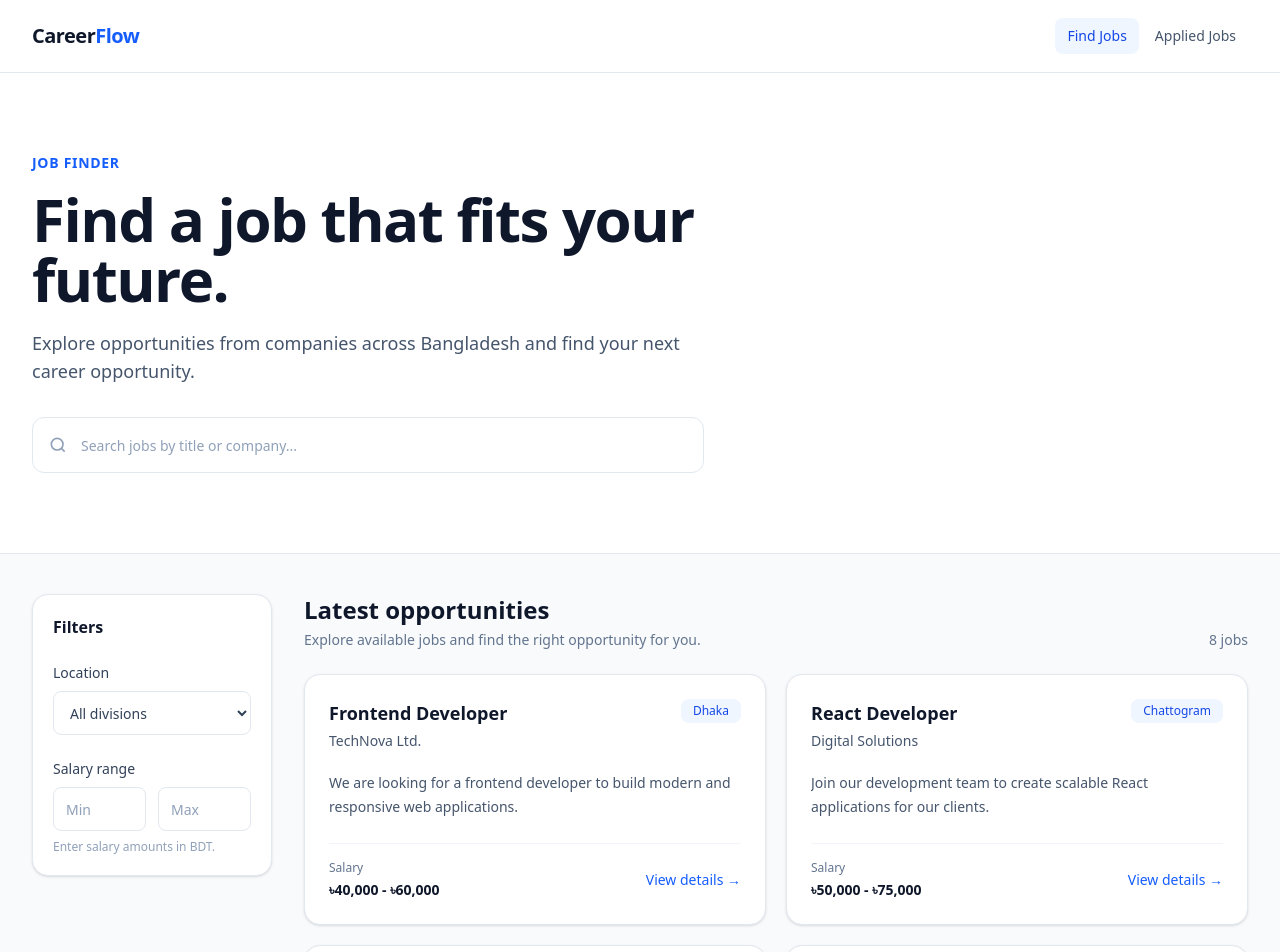
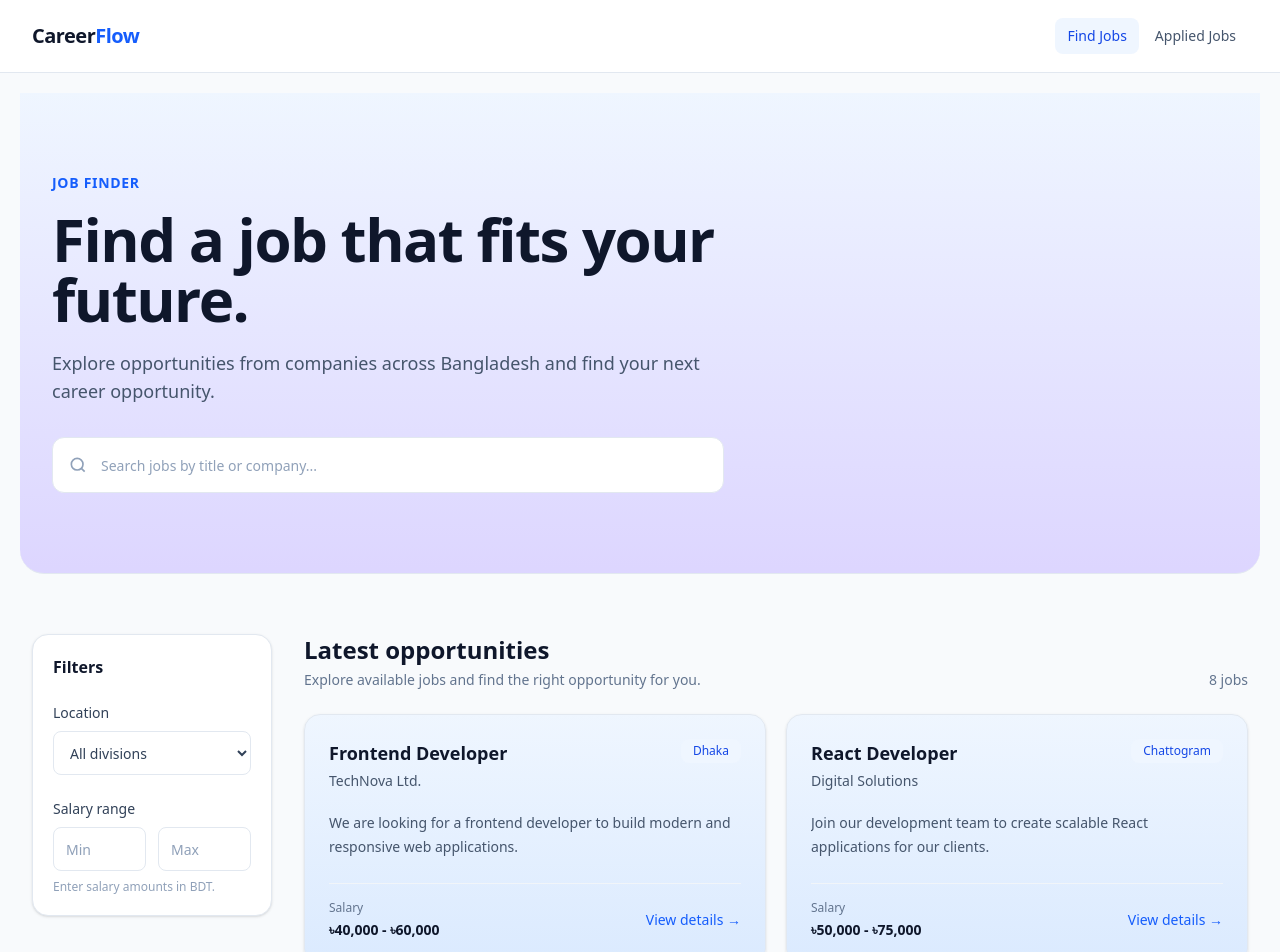
Before and after one commit to Mushfiq-Srijon/career_flow, a Next.js app: page /jobs in a window 1280 px wide. Shown: the top 952 px of the page. Built offline with nearby package versions, Linux system fonts and the light colour scheme.

Commit message:
Changed theme

```diff
--- a/src/app/jobs/page.tsx
+++ b/src/app/jobs/page.tsx
@@ -96,7 +96,7 @@ export default function JobsPage() {
     return (
         <main>
             {/* Hero */}
-            <section className="border-b border-slate-200 bg-white">
+            <section className="m-0 rounded-none border-0 md:m-5 md:rounded-b-3xl md:border-b border-slate-200 bg-linear-to-b from-blue-50 to-violet-200">
                 <div className="mx-auto max-w-7xl px-4 py-16 sm:px-6 lg:px-8 lg:py-20">
                     <div className="max-w-3xl">
                         <p className="mb-4 text-sm font-semibold uppercase tracking-wider text-blue-600">
--- a/src/app/layout.tsx
+++ b/src/app/layout.tsx
@@ -3,7 +3,7 @@ import Header from "@/components/layout/Header";
 import "./globals.css";
 
 export const metadata: Metadata = {
-  title: "JobFinder",
+  title: "CareerFlow",
   description: "Find your next job opportunity",
 };
 
--- a/src/components/dashboard/AppliedJobCard.tsx
+++ b/src/components/dashboard/AppliedJobCard.tsx
@@ -10,7 +10,7 @@ export default function AppliedJobCard({
     job,
 }: AppliedJobCardProps) {
     return (
-        <div className="rounded-2xl border border-slate-200 bg-white p-6 shadow-sm">
+        <div className="rounded-2xl border border-slate-200 bg-linear-to-b from-blue-50 to-blue-100 p-6 shadow-sm hover:border-purple-500 hover:shadow-lg">
             <div className="flex flex-col gap-4 sm:flex-row sm:items-start sm:justify-between">
                 <div>
                     <h2 className="text-lg font-semibold text-slate-900">
--- a/src/components/jobs/JobCard.tsx
+++ b/src/components/jobs/JobCard.tsx
@@ -9,7 +9,7 @@ export default function JobCard({ job }: JobCardProps) {
     return (
         <Link
             href={`/jobs/${job.id}`}
-            className="group block rounded-2xl border border-slate-200 bg-white p-6 shadow-sm transition duration-200 hover:-translate-y-1 hover:border-blue-200 hover:shadow-lg"
+            className="group block rounded-2xl border border-slate-200 bg-linear-to-b from-blue-50 to-blue-100 p-6 shadow-sm transition duration-200 hover:-translate-y-1 hover:border-purple-500 hover:shadow-lg"
         >
             <div className="flex items-start justify-between gap-4">
                 <div>
```
